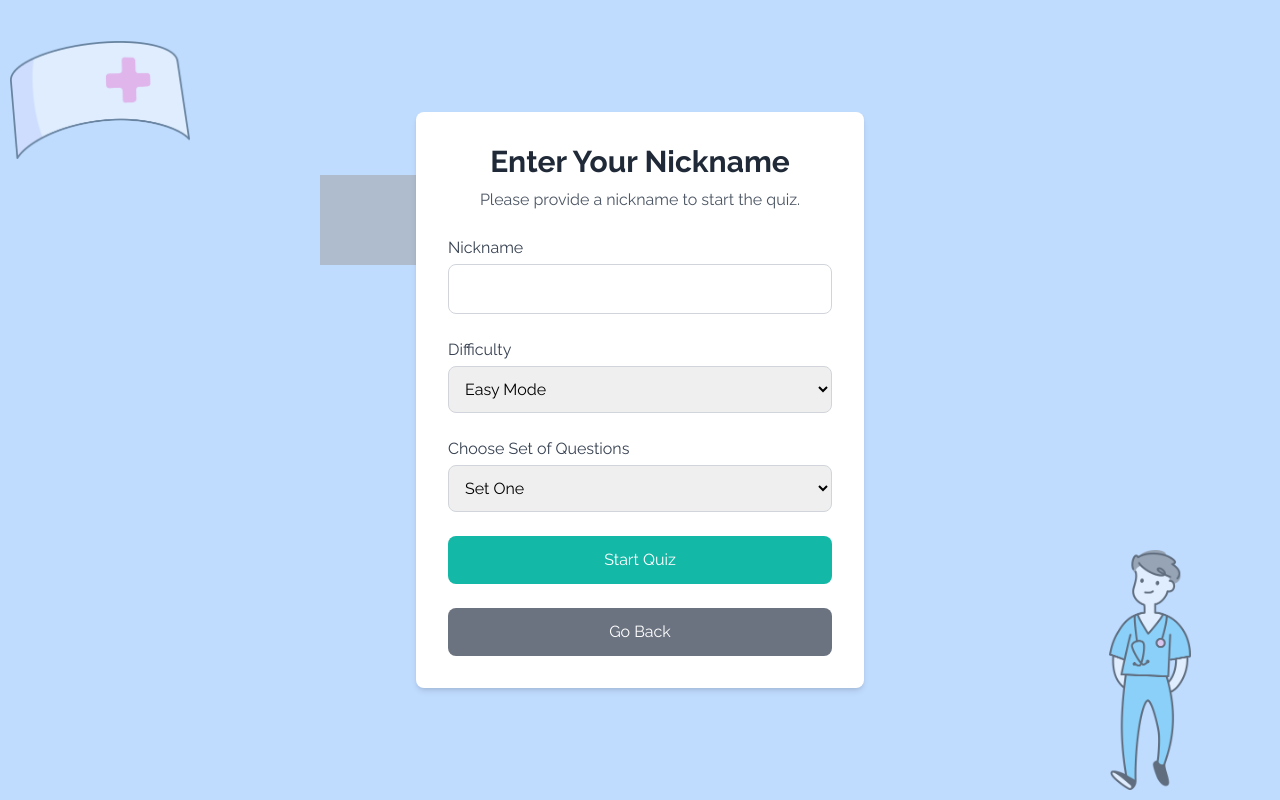
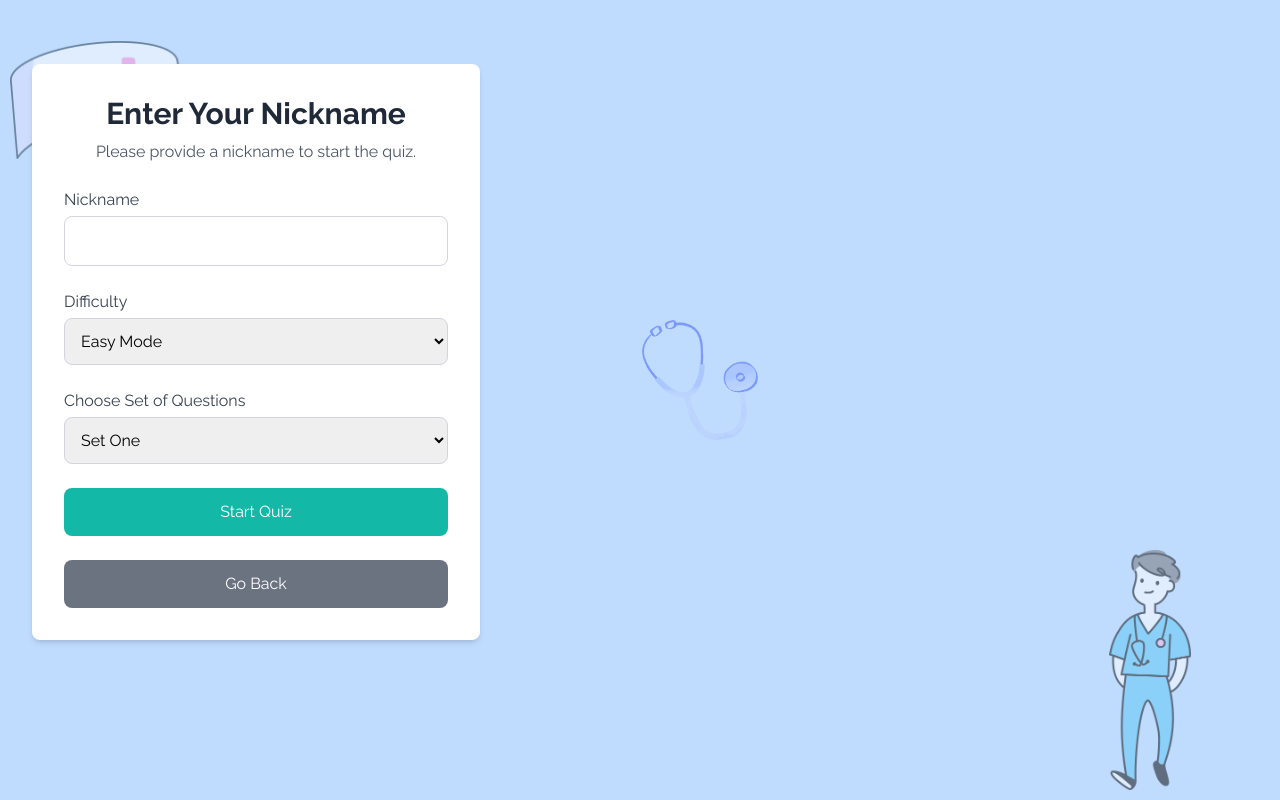
Before and after one commit to imueLx/quiz_game, a Next.js app: page /start-quiz in a window 1280 px wide. Built offline with nearby package versions, Linux system fonts and the light colour scheme; grey boxes are pictures that could not be loaded.

Commit message:
Overflow auto

```diff
--- a/app/globals.css
+++ b/app/globals.css
@@ -5,7 +5,7 @@
 /* globals.css */
 body {
   @apply bg-blue-200 relative min-h-screen;
-  overflow: hidden;
+  overflow: auto;
 }
 
 .bg-images {
--- a/app/start-quiz/page.js
+++ b/app/start-quiz/page.js
@@ -129,7 +129,7 @@ const StartQuizPage = () => {
   };
 
   return (
-    <div className="relative z-10 flex flex-col items-center justify-center min-h-screen py-16 px-4 sm:px-6 lg:px-8">
+    <div className="relative z-10 flex flex-col min-h-screen h-full overflow-auto py-16 px-4 sm:px-6 lg:px-8">
       <ToastContainer />
       <audio ref={audioRef} src="/background-music-quiz.mp3" loop />
       {isQuizStarted && (
@@ -140,6 +140,7 @@ const StartQuizPage = () => {
           {isMuted ? <FaVolumeMute /> : <FaVolumeUp />}
         </button>
       )}
+      <div className="flex-grow">
         {isNicknameEntered ? (
           loading ? (
             <div className="flex items-center justify-center h-screen">
@@ -149,7 +150,6 @@ const StartQuizPage = () => {
                     ? "Loading Special Set Questions..."
                     : `Loading Set ${level} Questions...`}
                 </p>
-
                 <div className="mt-4 animate-spin text-4xl text-gray-900">
                   <AiOutlineLoading3Quarters />
                 </div>
@@ -196,6 +196,7 @@ const StartQuizPage = () => {
           />
         )}
       </div>
+    </div>
   );
 };
 
--- a/components/HardQuiz.js
+++ b/components/HardQuiz.js
@@ -196,7 +196,7 @@ const HardQuiz = ({ questions, onFinish, setNumber, mode }) => {
   const modeDisplayName = mode.charAt(0).toUpperCase() + mode.slice(1);
 
   return (
-    <div className="relative max-w-4xl w-full bg-gray-100 rounded-lg shadow-lg p-6 sm:py-8 sm:px-12 space-y-6 overflow-y-auto max-h-[calc(100vh-2rem)]">
+    <div className="relative max-w-4xl w-full bg-gray-100 rounded-lg shadow-lg p-6 sm:py-8 sm:px-12 space-y-6 overflow-y-auto max-h-screen">
       <ToastContainer />
       <div className="flex justify-between items-center mb-4">
         <div className="text-lg font-semibold text-gray-700">
--- a/components/Quiz.js
+++ b/components/Quiz.js
@@ -82,7 +82,7 @@ const Quiz = ({ questions, onFinish, setNumber, mode }) => {
   const modeDisplayName = mode.charAt(0).toUpperCase() + mode.slice(1);
 
   return (
-    <div className="relative max-w-4xl w-full bg-white rounded-lg shadow-md p-6 sm:py-8 sm:px-12 space-y-4 overflow-y-auto max-h-[calc(100vh-2rem)]">
+    <div className="relative max-w-4xl w-full bg-white rounded-lg shadow-md p-6 sm:py-8 sm:px-12 space-y-4 overflow-y-auto max-h-screen">
       <div className="flex justify-between items-center mb-4">
         <div className="text-lg font-semibold text-gray-800">
           Question {currentQuestionIndex + 1}/{questions.length}
@@ -122,7 +122,7 @@ const Quiz = ({ questions, onFinish, setNumber, mode }) => {
                   ? "bg-blue-500 text-white"
                   : "bg-gray-100 text-gray-900 hover:bg-gray-200"
               }`}
-              disabled={isChecked} // Disable buttons after checking the answer
+              disabled={isChecked}
             >
               {option}
             </button>
@@ -141,7 +141,7 @@ const Quiz = ({ questions, onFinish, setNumber, mode }) => {
           <button
             onClick={handleCheckAnswer}
             className="text-yellow-500 hover:text-yellow-600 transition duration-200"
-            disabled={checked} // Disable "Hint" button after checking the answer
+            disabled={checked}
           >
             <FaLightbulb size={24} />
           </button>
```
Lines whose indentation alone changed are shown as unchanged.
